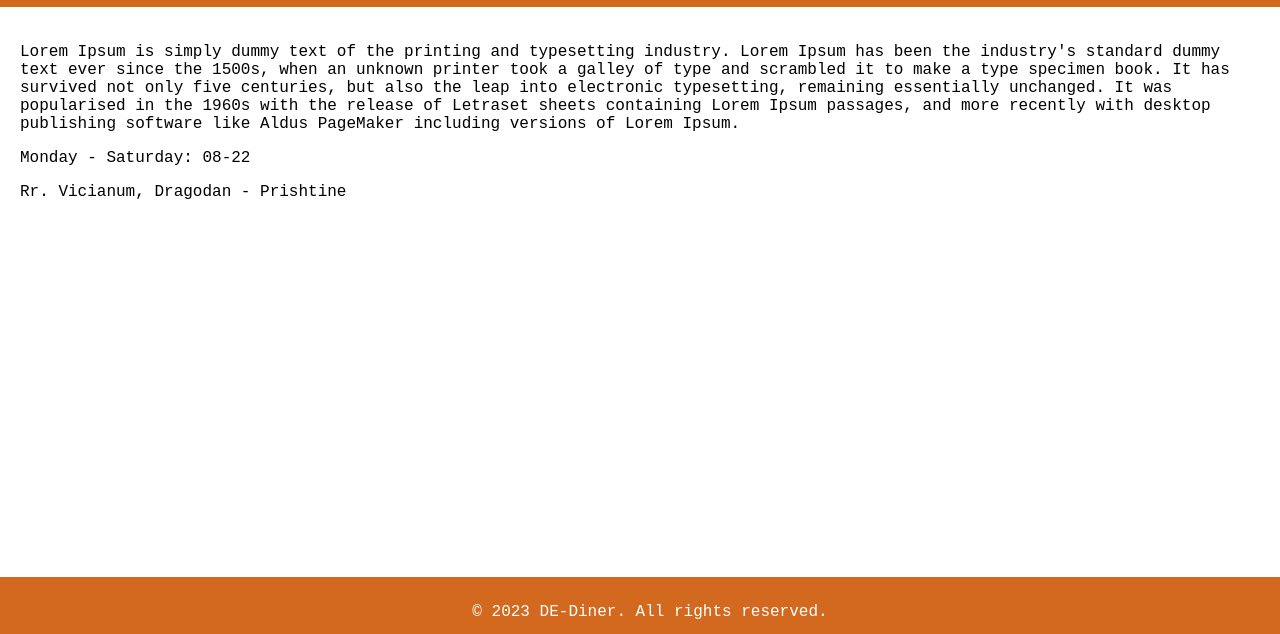
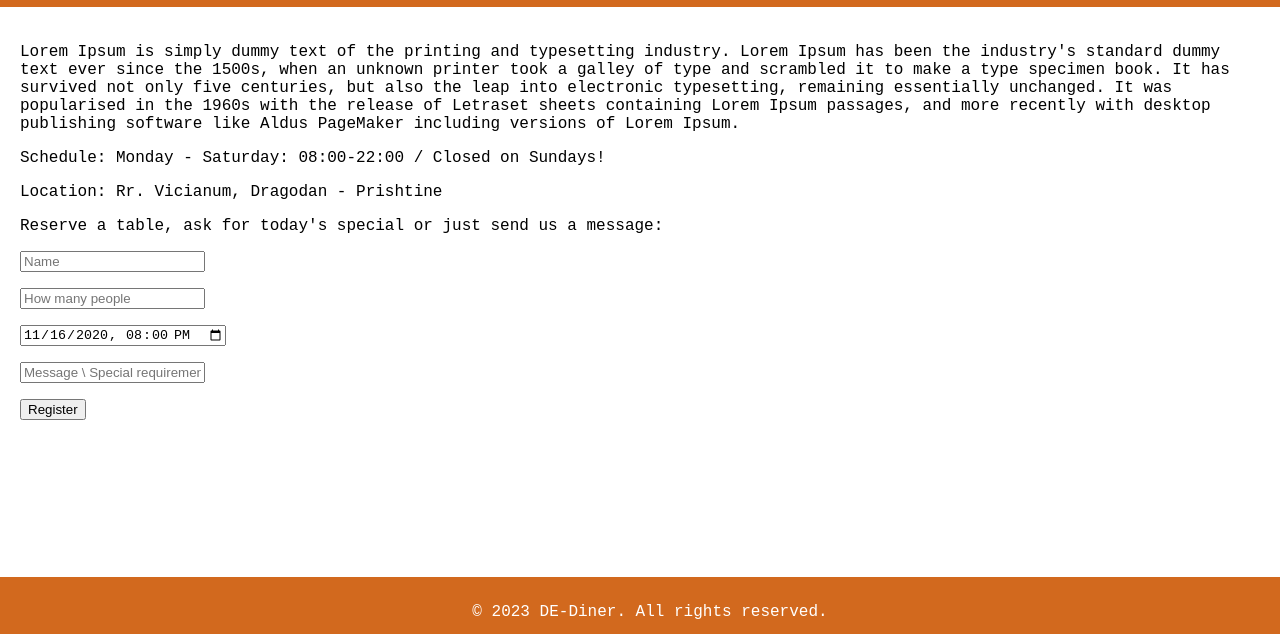
Before and after one commit to DielliHana/ProjektiGreta, a plain HTML site: page Contact.html in a window 1280 px wide. Shown: the part 98-732 px from the top of the page. Drawn offline with Linux system fonts and the light colour scheme.

Commit message:
validiim

```diff
--- a/Contact.html
+++ b/Contact.html
@@ -19,6 +19,7 @@
         </nav>
     </header>
     <main>
+
         <p>Lorem Ipsum is simply dummy text of the printing and typesetting industry.
             Lorem Ipsum has been the industry's standard dummy text ever since the 1500s,
             when an unknown printer took a galley of type and scrambled it to make a type specimen book.
@@ -27,8 +28,17 @@
             It was popularised in the 1960s with the release of Letraset sheets containing Lorem Ipsum passages,
              and more recently with desktop publishing software like Aldus PageMaker including versions of Lorem Ipsum.</p>
 
-            <p class="orari"> Monday - Saturday: 08-22 </p>
-            <p class="rruga"> Rr. Vicianum, Dragodan - Prishtine </p>
+            <p class="orari">Schedule:  Monday - Saturday: 08:00-22:00 / Closed on Sundays! </p>
+            <p class="rruga">Location:  Rr. Vicianum, Dragodan - Prishtine </p>
+
+            <p>Reserve a table, ask for today's special or just send us a message:</p>
+            <form action="/action_page.php" target="_blank">
+                <p><input id="Name" type="text" placeholder="Name" required name="Name"></p>
+                <p> <input id="People" type="number" placeholder="How many people" required name="People"></p>
+                <p><input id="date" type="datetime-local" placeholder="Date and time" required name="date" value="2020-11-16T20:00"></p>
+                <p><input id="Message" type="text" placeholder="Message \ Special requirements" required name="Message"></p>
+                <p><button type="button" onclick="regjistrimi()"> Register</button></p>
+            </form>
     </main>
     <footer>
         <p>&copy; 2023 DE-Diner. All rights reserved. </p>
```
Also changed, not shown: Index.js (added, +13 -0 lines).
